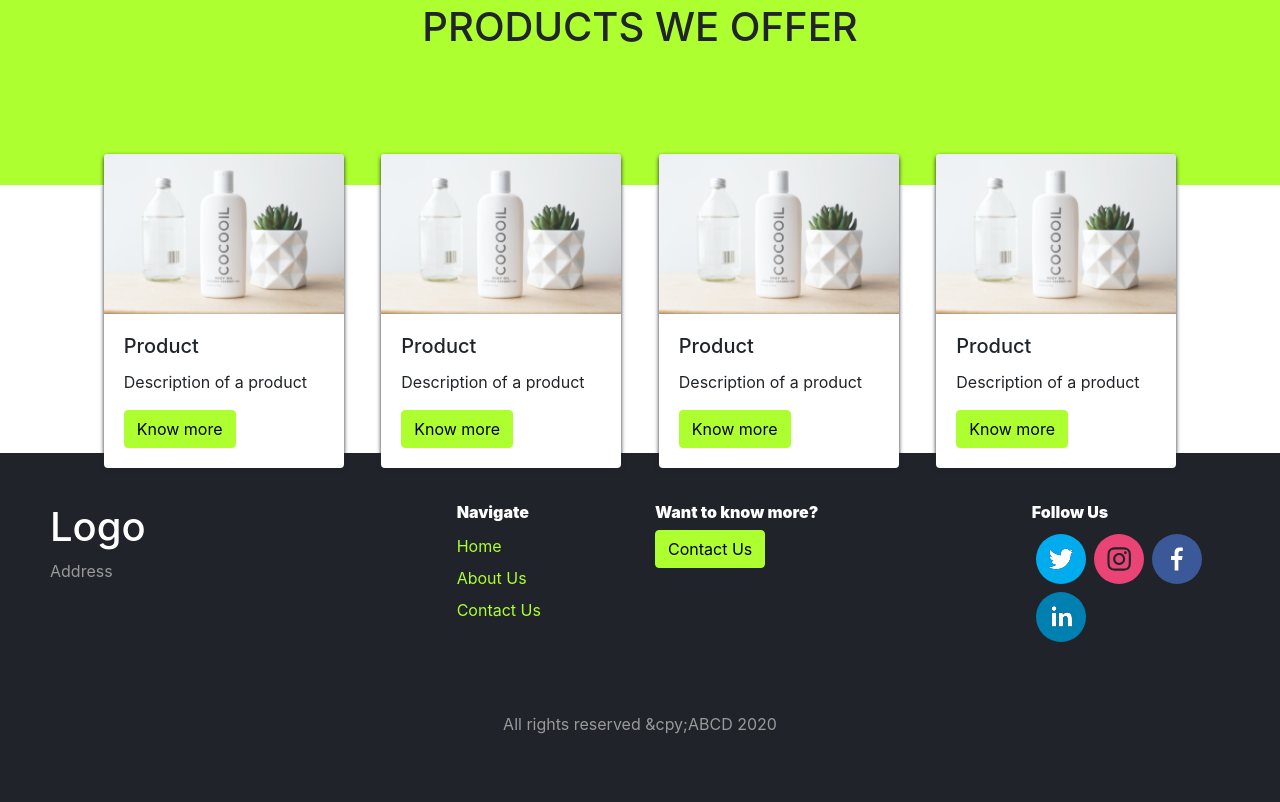
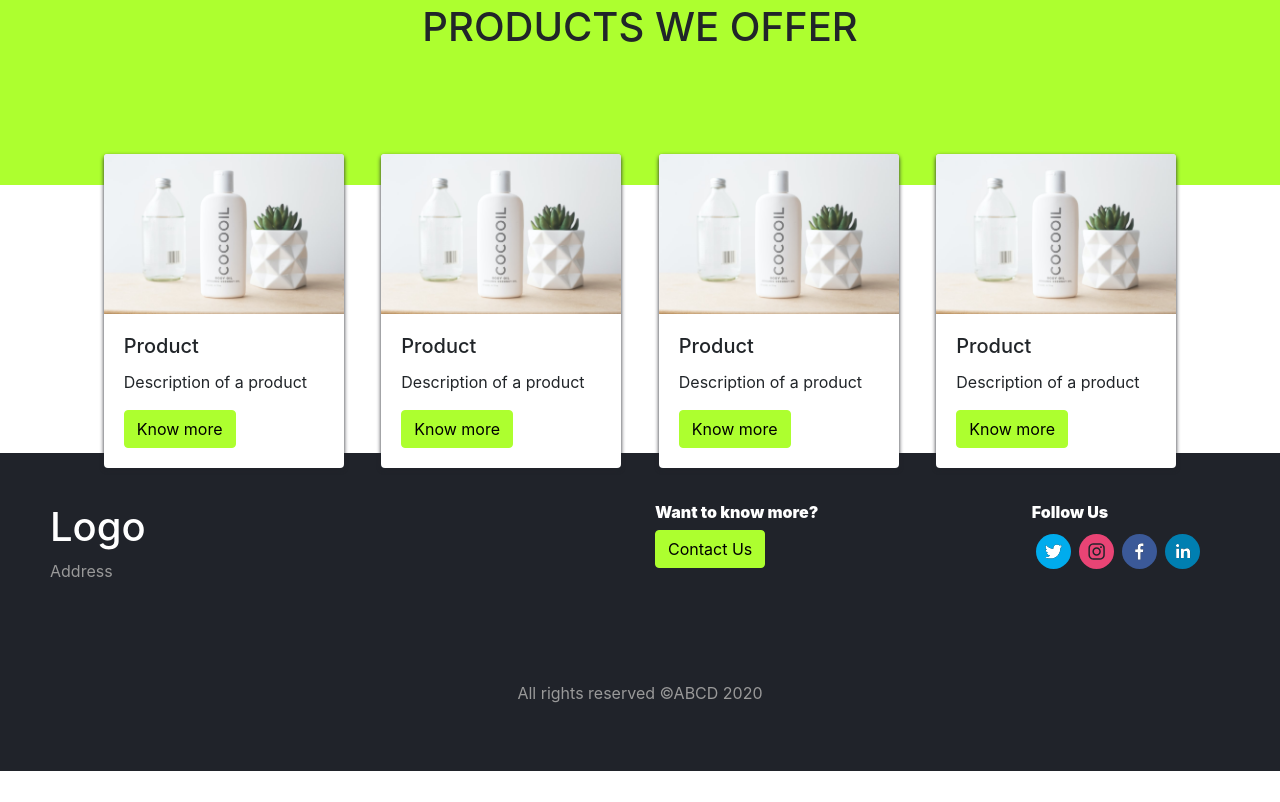
Before and after one commit to TheDeepEffect/president-aac-blocks, a Gatsby site: page / in a window 1280 px wide. Shown: the part 1675-2477 px from the top of the page. After the commit the page ends 2446 px from the top, so only its background shows below. Built offline with nearby package versions, Linux system fonts and the light colour scheme; Gatsby itself is replaced by a stand-in of ours.

Commit message:
removed navigate and icons smaller

```diff
--- a/src/components/footer.js
+++ b/src/components/footer.js
@@ -12,20 +12,7 @@ const Footer = ({ logo }) => {
 					<p>Address</p>
 				</div>
 				<ul className="r-footer">
-					<li>
-						<h2>Navigate</h2>
-						<ul class="box">
-							<li>
-								<Link to="/">Home</Link>
-							</li>
-							<li>
-								<Link to="/">About Us</Link>
-							</li>
-							<li>
-								<Link to="/">Contact Us</Link>
-							</li>
-						</ul>
-					</li>
+					<li></li>
 					<li className="features">
 						<h2>Want to know more?</h2>
 						<ul className="box h-box">
@@ -48,16 +35,43 @@ const Footer = ({ logo }) => {
 						<h2>Follow Us</h2>
 						<ul className="box social-media">
 							<li>
-								<SocialIcon url="http://twitter.com/" fgColor="#fff" />
-								<SocialIcon url="http://instagram.com/" />
-								<SocialIcon url="http://facebook.com/" fgColor="#fff" />
-								<SocialIcon url="http://linkedin.com/" fgColor="#fff" />
+								<SocialIcon
+									url="http://twitter.com/"
+									fgColor="#fff"
+									style={{
+										height: "35px",
+										width: "35px",
+									}}
+								/>
+								<SocialIcon
+									url="http://instagram.com/"
+									style={{
+										height: "35px",
+										width: "35px",
+									}}
+								/>
+								<SocialIcon
+									url="http://facebook.com/"
+									fgColor="#fff"
+									style={{
+										height: "35px",
+										width: "35px",
+									}}
+								/>
+								<SocialIcon
+									url="http://linkedin.com/"
+									fgColor="#fff"
+									style={{
+										height: "35px",
+										width: "35px",
+									}}
+								/>
 							</li>
 						</ul>
 					</li>
 				</ul>
 				<div className="b-footer">
-					<p>All rights reserved &cpy;ABCD 2020</p>
+					<p>All rights reserved &copy;ABCD 2020</p>
 				</div>
 			</footer>
 		</div>
```
